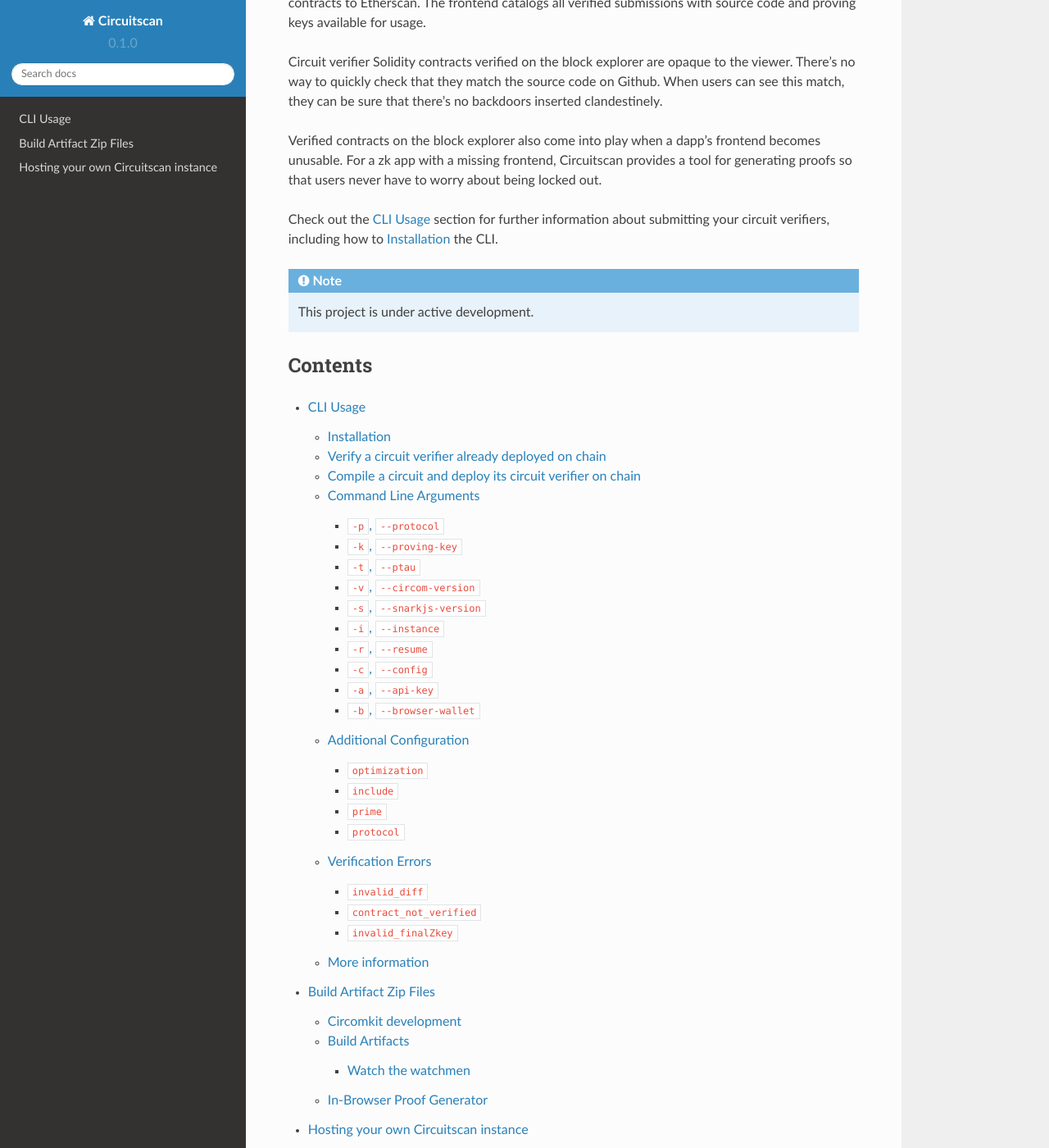
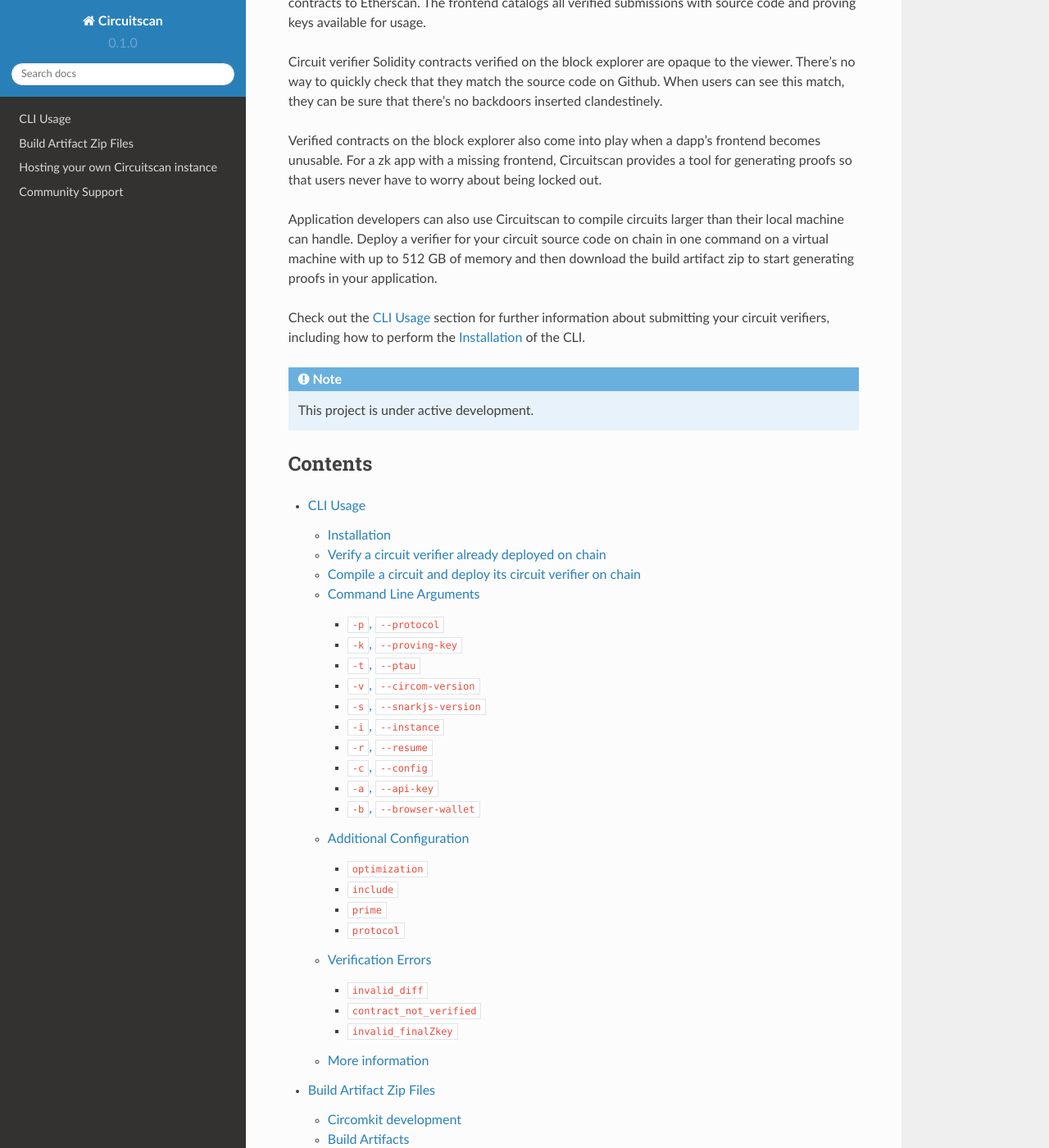
Before and after one commit to circuitscan/docs, a Sphinx documentation site: the page built from docs/source/index.rst, in a window 1280 px wide and 1400 px high, scrolled down 264 px. Shown: the whole window at 82% size. Built offline with Sphinx 7.4.7 and the Read the Docs theme 2.0.0, drawn with Linux system fonts in a browser that asks for light colours; some of the changed text lies outside the part shown.

Commit message:
Community support acknowledgements

```diff
--- a/docs/source/index.rst
+++ b/docs/source/index.rst
@@ -7,8 +7,10 @@
 
 Verified contracts on the block explorer also come into play when a dapp's frontend becomes unusable. For a zk app with a missing frontend, Circuitscan provides a tool for generating proofs so that users never have to worry about being locked out.
 
+Application developers can also use Circuitscan to compile circuits larger than their local machine can handle. Deploy a verifier for your circuit source code on chain in one command on a virtual machine with up to 512 GB of memory and then download the build artifact zip to start generating proofs in your application.
+
 Check out the :doc:`usage` section for further information about submitting your circuit verifiers, including
-how to :ref:`installation` the CLI.
+how to perform the :ref:`installation` of the CLI.
 
 .. note::
 
@@ -22,3 +24,4 @@
    usage
    build-artifacts
    hosting
+   community-support
```
Also changed, not shown: docs/source/community-support.rst (added, +13 -0 lines).
